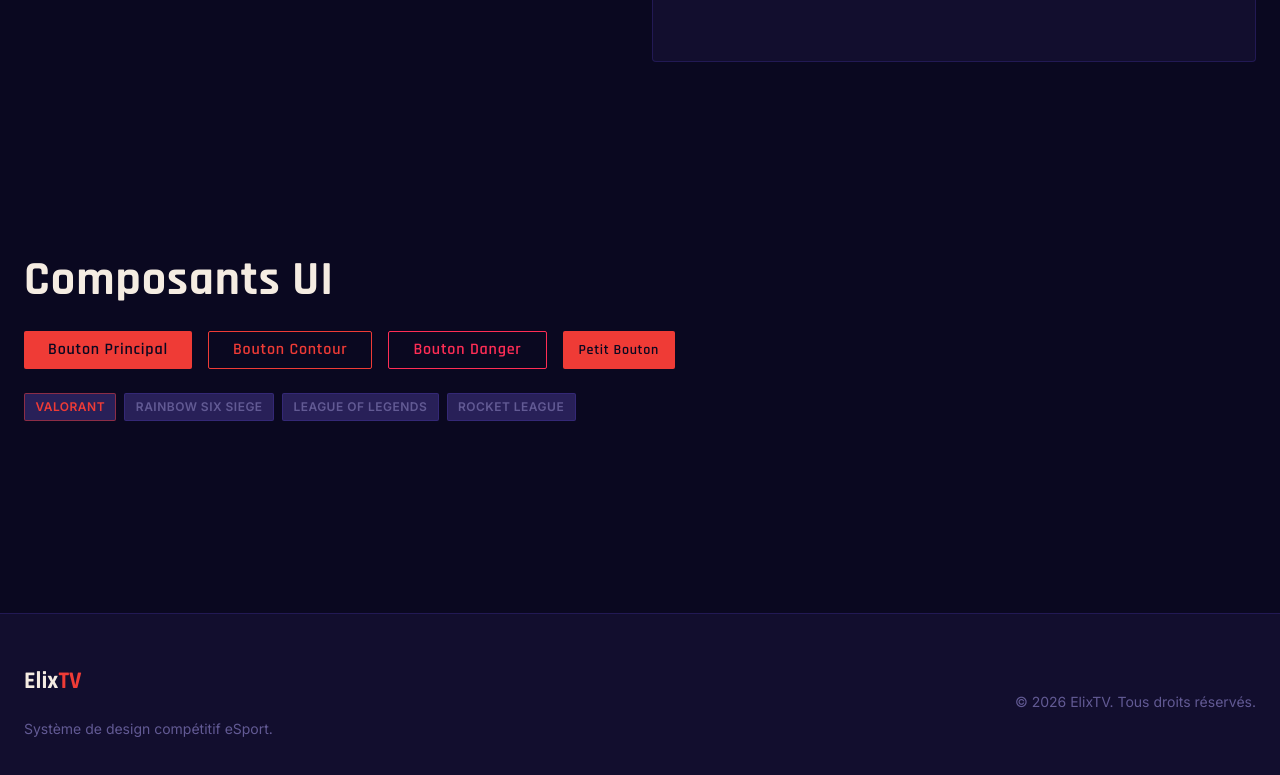
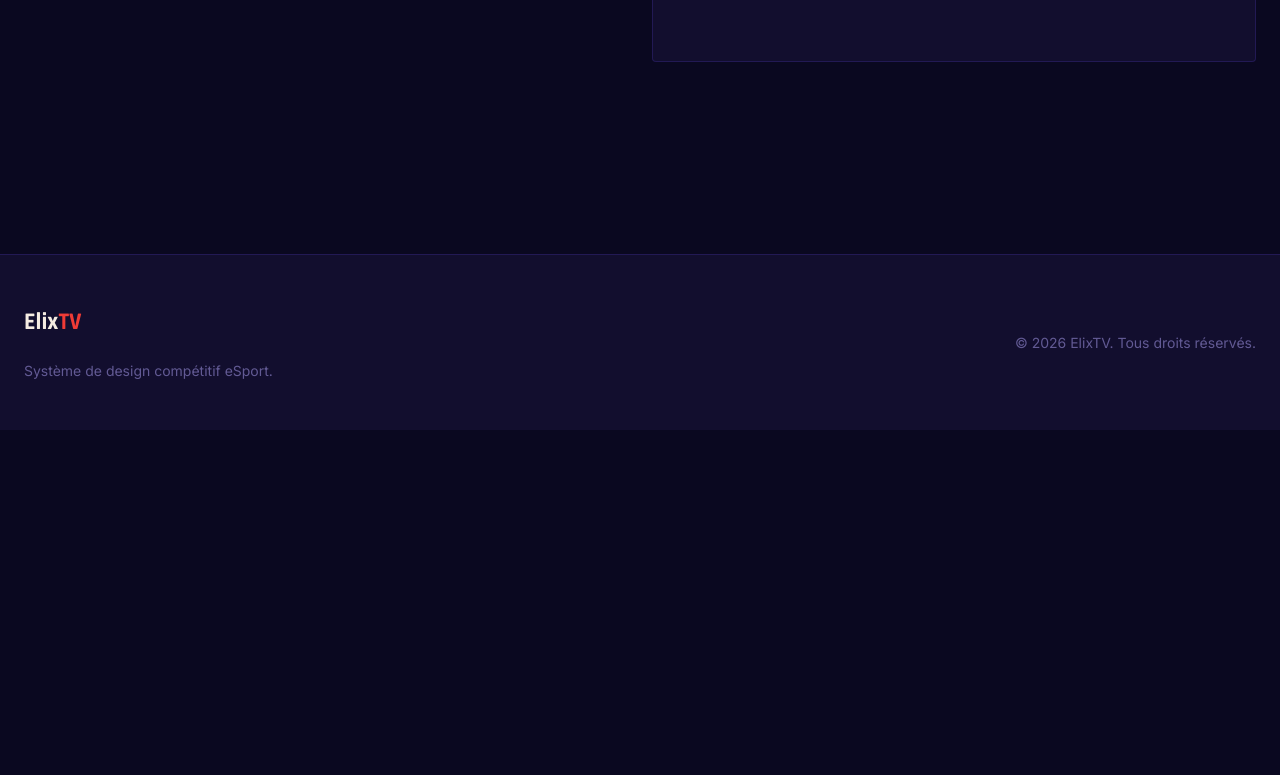
Before and after one commit to rinit44/esport_elix, a plain HTML site: page index.html in a window 1280 px wide. Shown: the part 3117-3892 px from the top of the page. After the commit the page ends 3547 px from the top, so only its background shows below. Drawn offline with Linux system fonts and the light colour scheme.

Commit message:
chore: del composants ui test

```diff
--- a/index.html
+++ b/index.html
@@ -246,26 +246,6 @@
 
       </div>
     </section>
-
-    <!-- Boutons & Tags UI -->
-    <section>
-      <h2 class="section-title">Composants UI</h2>
-
-      <div style="margin-top: var(--space-6); display: flex; flex-wrap: wrap; gap: var(--space-4);">
-        <button class="btn btn--primary">Bouton Principal</button>
-        <button class="btn btn--outline">Bouton Contour</button>
-        <button class="btn btn--danger">Bouton Danger</button>
-        <button class="btn btn--primary btn--sm">Petit Bouton</button>
-      </div>
-
-      <div style="margin-top: var(--space-6); display: flex; gap: var(--space-2);">
-        <span class="tag active">VALORANT</span>
-        <span class="tag">RAINBOW SIX SIEGE</span>
-        <span class="tag">LEAGUE OF LEGENDS</span>
-        <span class="tag">ROCKET LEAGUE</span>
-      </div>
-    </section>
-
   </main>
 
   <!-- Footer -->
```
